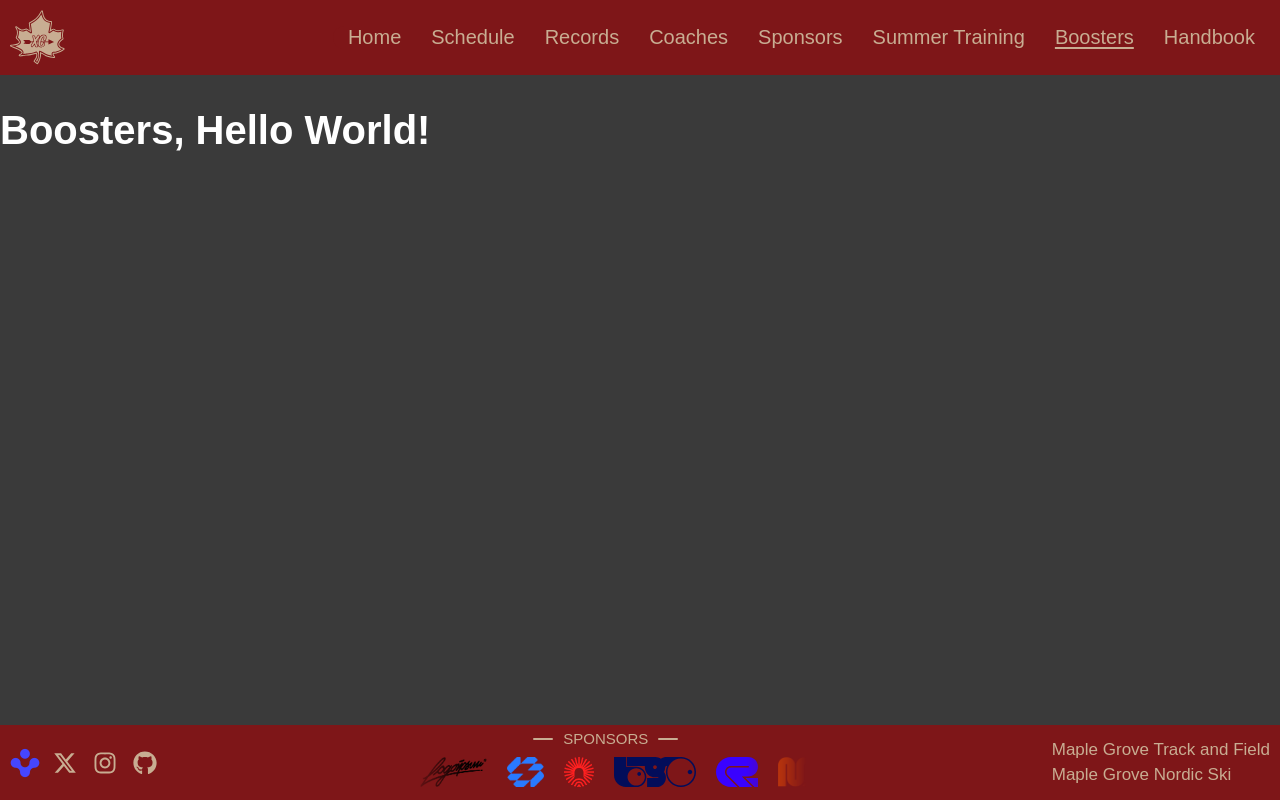
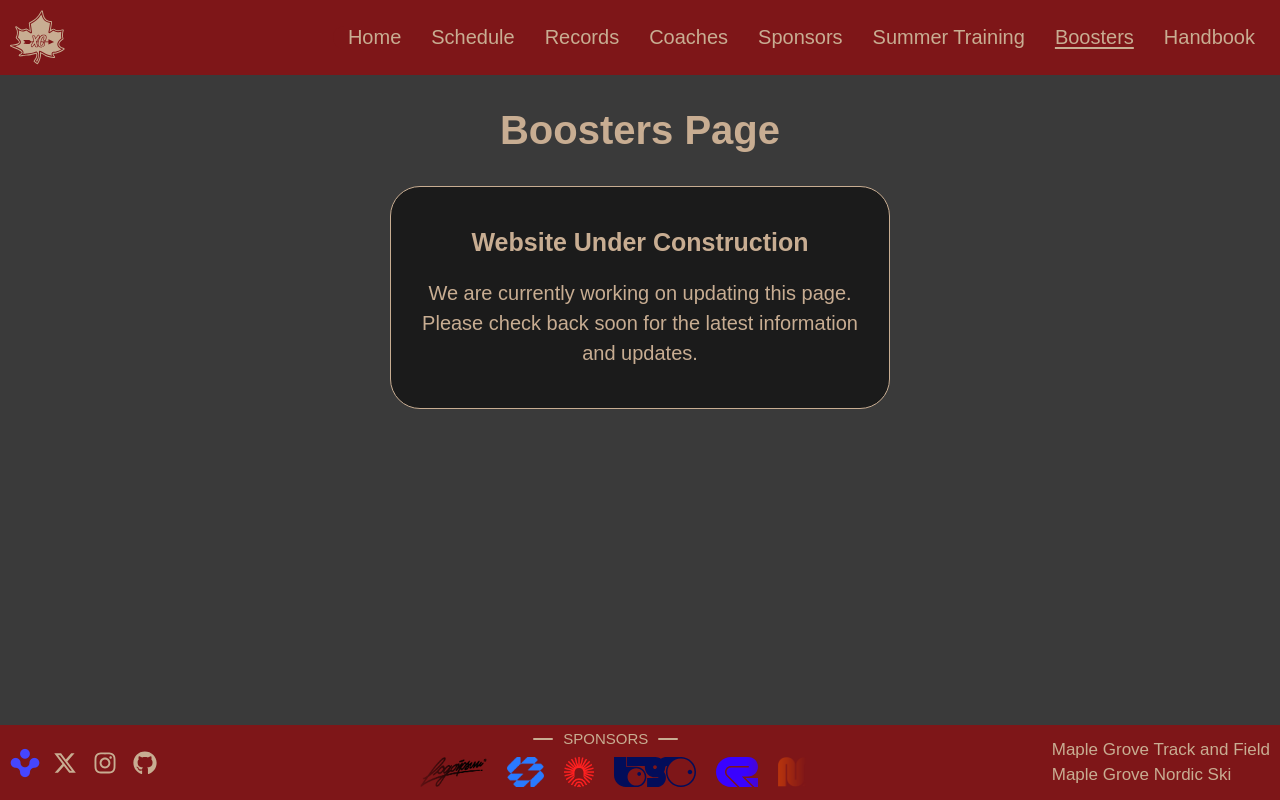
Before and after one commit to lucascapistrant/mgxcwebsite, a Vue app: page /boosters in a window 1280 px wide. Built offline with nearby package versions, Linux system fonts and the light colour scheme; a web font is replaced by a local one.

Commit message:
Boosters page setup

```diff
--- /dev/null
+++ b/src/components/Banner.vue
@@ -0,0 +1,45 @@
+<script setup>
+import { defineProps } from 'vue'
+defineProps({
+    title: String,
+    message: String
+})
+</script>
+
+<template>
+    <div class="banner">
+        <h2>{{ title }}</h2>
+        <p>{{ message }}</p>
+    </div>
+</template>
+
+<style scoped>
+.banner {
+    width: 90%;
+    max-width: 500px;
+    margin: 0 auto;
+    padding: 20px;
+    background-color: var(--color-object);
+    border: 1px solid var(--color-secondary);
+    border-radius: 30px;
+    text-align: center;
+}
+
+h2, p {
+    color: var(--color-secondary);
+}
+
+p {
+    line-height: 1.5;
+}
+
+@media screen and (min-width: 768px) {
+    h2 {
+        font-size: 2.5rem;
+    }
+
+    p {
+        font-size: 2rem;
+    }
+}
+</style>
--- a/src/views/BoostersView.vue
+++ b/src/views/BoostersView.vue
@@ -1,9 +1,12 @@
 <script setup>
-
+import Banner from '@/components/Banner.vue'
 </script>
 
 <template>
-    <h2>Boosters, Hello World!</h2>
+    <h2 class="page-header">Boosters Page</h2>
+    <Banner title="Website Under Construction"
+            message="We are currently working on updating this page. Please check back soon for the latest information and updates."
+    />
 </template>
 
 <style scoped>
```
